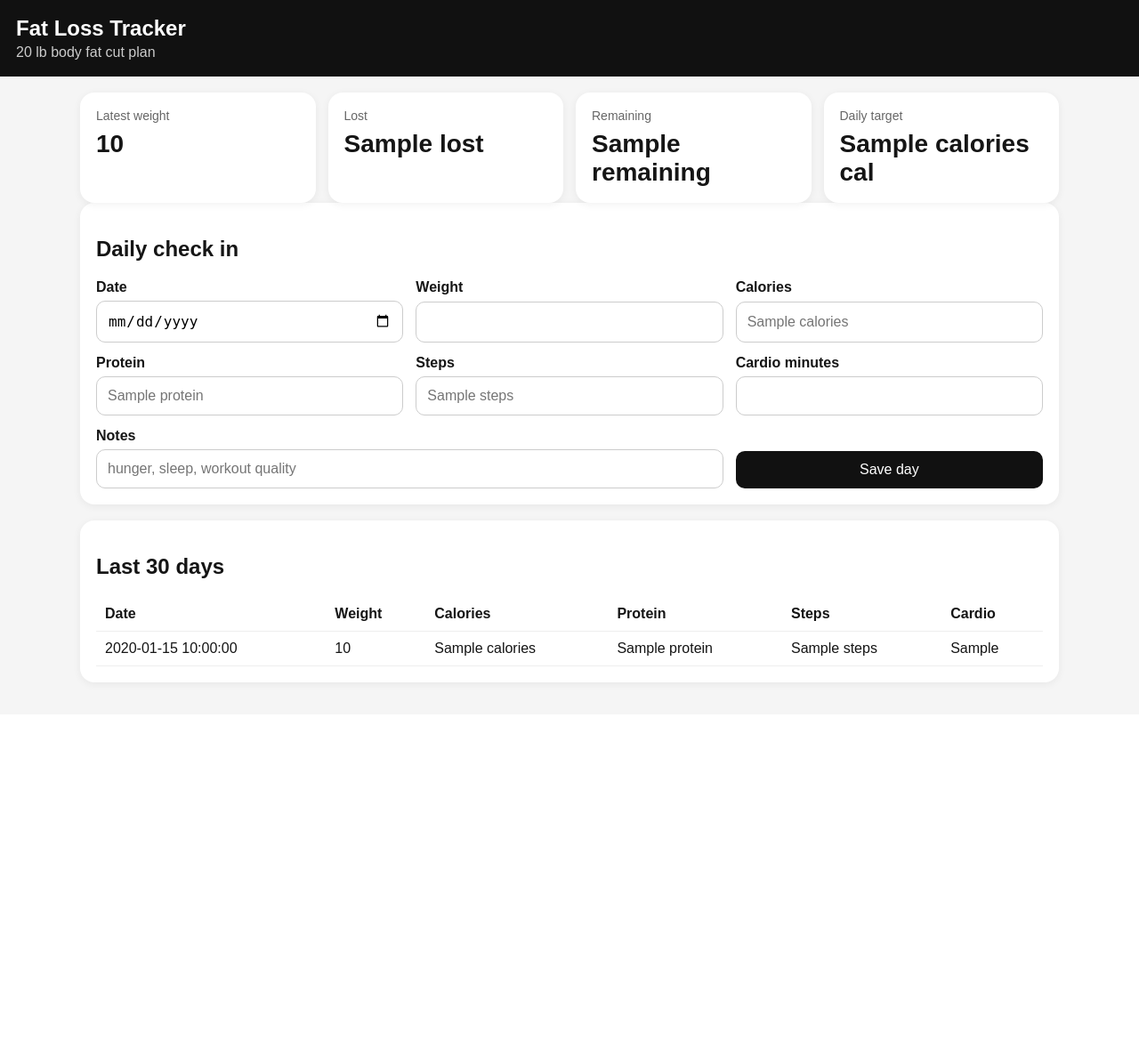
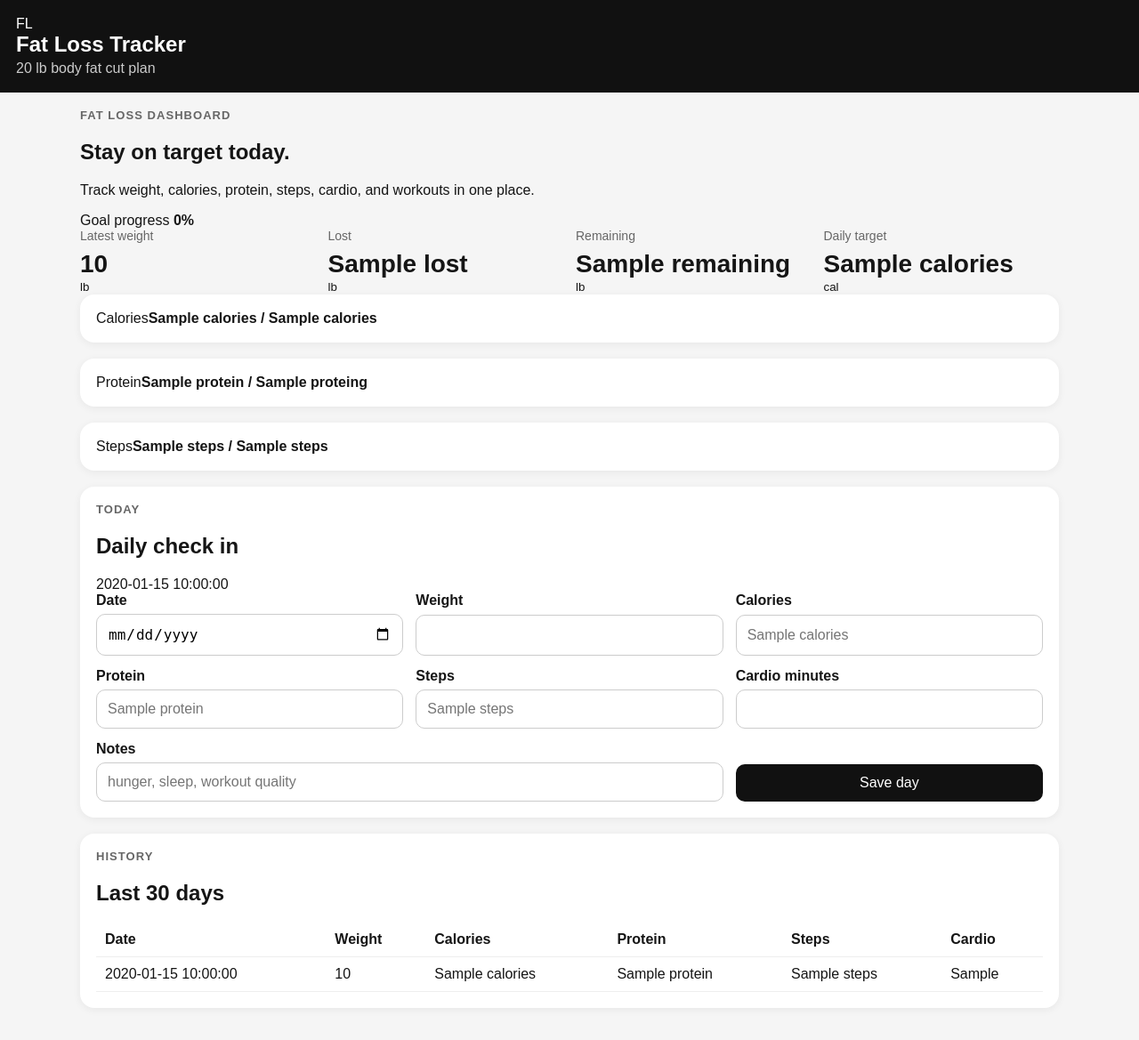
Before and after one commit to bwadams1998/Fat-Loss-Tracker, a Flask app: template templates/dashboard.html in a window 1280 px wide. Shown: the whole page at 89% size. Before the commit the page ends 773 px from the top, so only its background shows below. Run offline with Flask 3, Linux system fonts and the light colour scheme; the template is opened without the code that fills it: most values are stand-ins (such as "Sample title", 1, 10 or a date in 2020).

Commit message:
Add files via upload

```diff
--- a/templates/base.html
+++ b/templates/base.html
@@ -7,13 +7,16 @@
   <link rel="stylesheet" href="{{ url_for('static', filename='style.css') }}">
 </head>
 <body>
-  <header>
-    <div>
-      <h1>Fat Loss Tracker</h1>
-      <p>20 lb body fat cut plan</p>
+  <header class="app-header">
+    <div class="brand-block">
+      <div class="brand-mark">FL</div>
+      <div>
+        <h1>Fat Loss Tracker</h1>
+        <p>20 lb body fat cut plan</p>
+      </div>
     </div>
     {% if session.get('user_id') %}
-    <nav>
+    <nav class="top-nav">
       <a href="{{ url_for('dashboard') }}">Dashboard</a>
       <a href="{{ url_for('workouts') }}">Workouts</a>
       <a href="{{ url_for('plan') }}">Plan</a>
--- a/templates/dashboard.html
+++ b/templates/dashboard.html
@@ -1,14 +1,54 @@
 {% extends "base.html" %}
 {% block content %}
-<section class="stats">
-  <div class="card"><span>Latest weight</span><strong>{{ latest_weight or 'No data' }}</strong></div>
-  <div class="card"><span>Lost</span><strong>{{ lost if lost is not none else 'No data' }}</strong></div>
-  <div class="card"><span>Remaining</span><strong>{{ remaining if remaining is not none else 'No data' }}</strong></div>
-  <div class="card"><span>Daily target</span><strong>{{ goals.calories }} cal</strong></div>
+{% set latest_log = logs[0] if logs else none %}
+{% set calorie_pct = ((latest_log.calories or 0) / goals.calories * 100) if latest_log and goals.calories else 0 %}
+{% set protein_pct = ((latest_log.protein or 0) / goals.protein * 100) if latest_log and goals.protein else 0 %}
+{% set steps_pct = ((latest_log.steps or 0) / goals.steps * 100) if latest_log and goals.steps else 0 %}
+{% set goal_pct = ((lost or 0) / ((goals.start_weight or 0) - (goals.target_weight or 0)) * 100) if goals.start_weight and goals.target_weight and lost is not none and goals.start_weight > goals.target_weight else 0 %}
+
+<section class="hero-panel">
+  <div>
+    <p class="eyebrow">Fat loss dashboard</p>
+    <h2>Stay on target today.</h2>
+    <p>Track weight, calories, protein, steps, cardio, and workouts in one place.</p>
+  </div>
+  <div class="hero-goal">
+    <span>Goal progress</span>
+    <strong>{{ goal_pct|round(0) }}%</strong>
+    <div class="progress"><span style="width: {{ [goal_pct, 100]|min }}%"></span></div>
+  </div>
 </section>
 
-<section class="card">
-  <h2>Daily check in</h2>
+<section class="stats upgraded-stats">
+  <div class="stat-card"><span>Latest weight</span><strong>{{ latest_weight or 'No data' }}</strong><small>lb</small></div>
+  <div class="stat-card"><span>Lost</span><strong>{{ lost if lost is not none else 'No data' }}</strong><small>lb</small></div>
+  <div class="stat-card"><span>Remaining</span><strong>{{ remaining if remaining is not none else 'No data' }}</strong><small>lb</small></div>
+  <div class="stat-card"><span>Daily target</span><strong>{{ goals.calories }}</strong><small>cal</small></div>
+</section>
+
+<section class="progress-grid">
+  <div class="card progress-card">
+    <div class="progress-head"><span>Calories</span><strong>{{ latest_log.calories if latest_log and latest_log.calories else 0 }} / {{ goals.calories }}</strong></div>
+    <div class="progress"><span style="width: {{ [calorie_pct, 100]|min }}%"></span></div>
+  </div>
+  <div class="card progress-card">
+    <div class="progress-head"><span>Protein</span><strong>{{ latest_log.protein if latest_log and latest_log.protein else 0 }} / {{ goals.protein }}g</strong></div>
+    <div class="progress"><span style="width: {{ [protein_pct, 100]|min }}%"></span></div>
+  </div>
+  <div class="card progress-card">
+    <div class="progress-head"><span>Steps</span><strong>{{ latest_log.steps if latest_log and latest_log.steps else 0 }} / {{ goals.steps }}</strong></div>
+    <div class="progress"><span style="width: {{ [steps_pct, 100]|min }}%"></span></div>
+  </div>
+</section>
+
+<section class="card elevated-card">
+  <div class="section-title">
+    <div>
+      <p class="eyebrow">Today</p>
+      <h2>Daily check in</h2>
+    </div>
+    <span class="pill">{{ today }}</span>
+  </div>
   <form method="post" class="form-grid">
     <label>Date<input type="date" name="log_date" value="{{ today }}"></label>
     <label>Weight<input type="number" step="0.1" name="weight"></label>
@@ -21,8 +61,13 @@
   </form>
 </section>
 
-<section class="card">
-  <h2>Last 30 days</h2>
+<section class="card elevated-card">
+  <div class="section-title">
+    <div>
+      <p class="eyebrow">History</p>
+      <h2>Last 30 days</h2>
+    </div>
+  </div>
   <div class="table-wrap">
     <table>
       <tr><th>Date</th><th>Weight</th><th>Calories</th><th>Protein</th><th>Steps</th><th>Cardio</th></tr>
```
